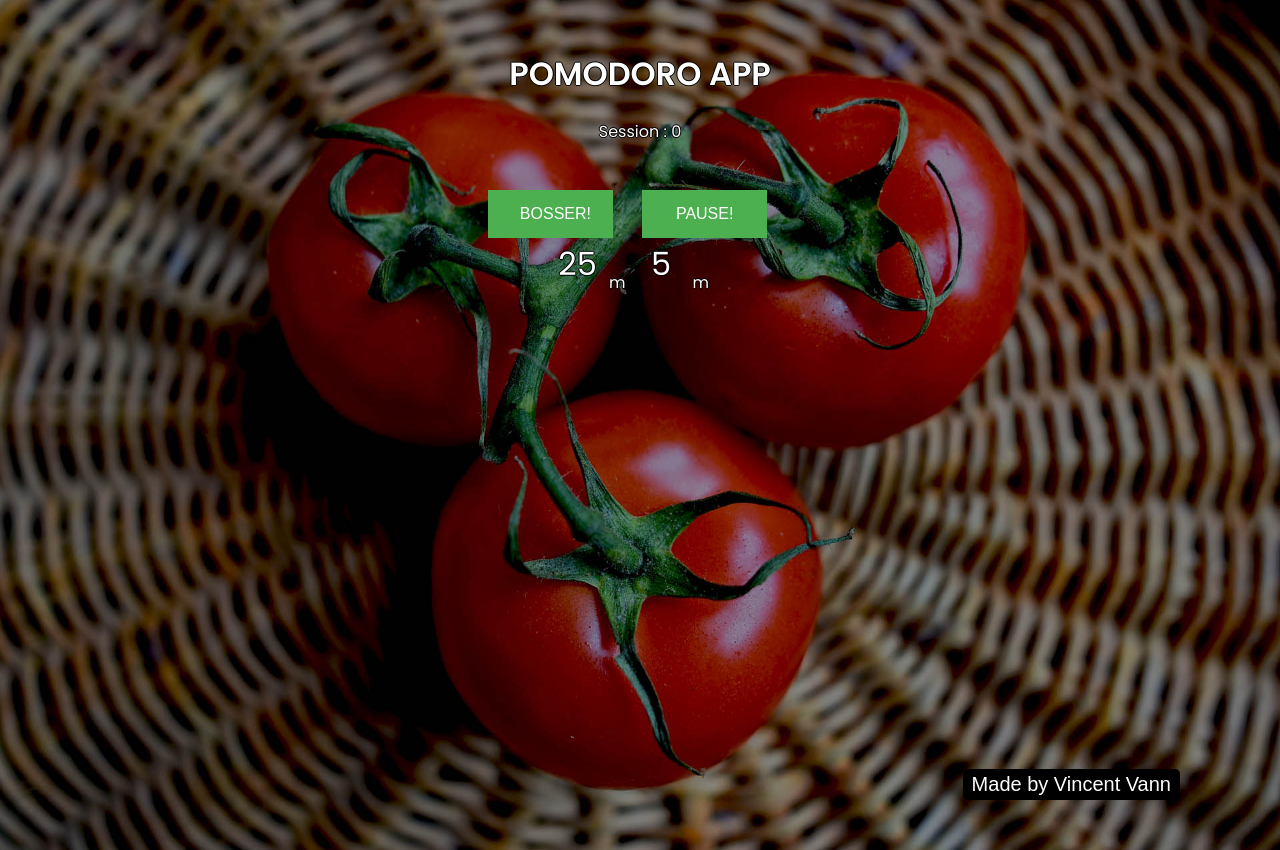
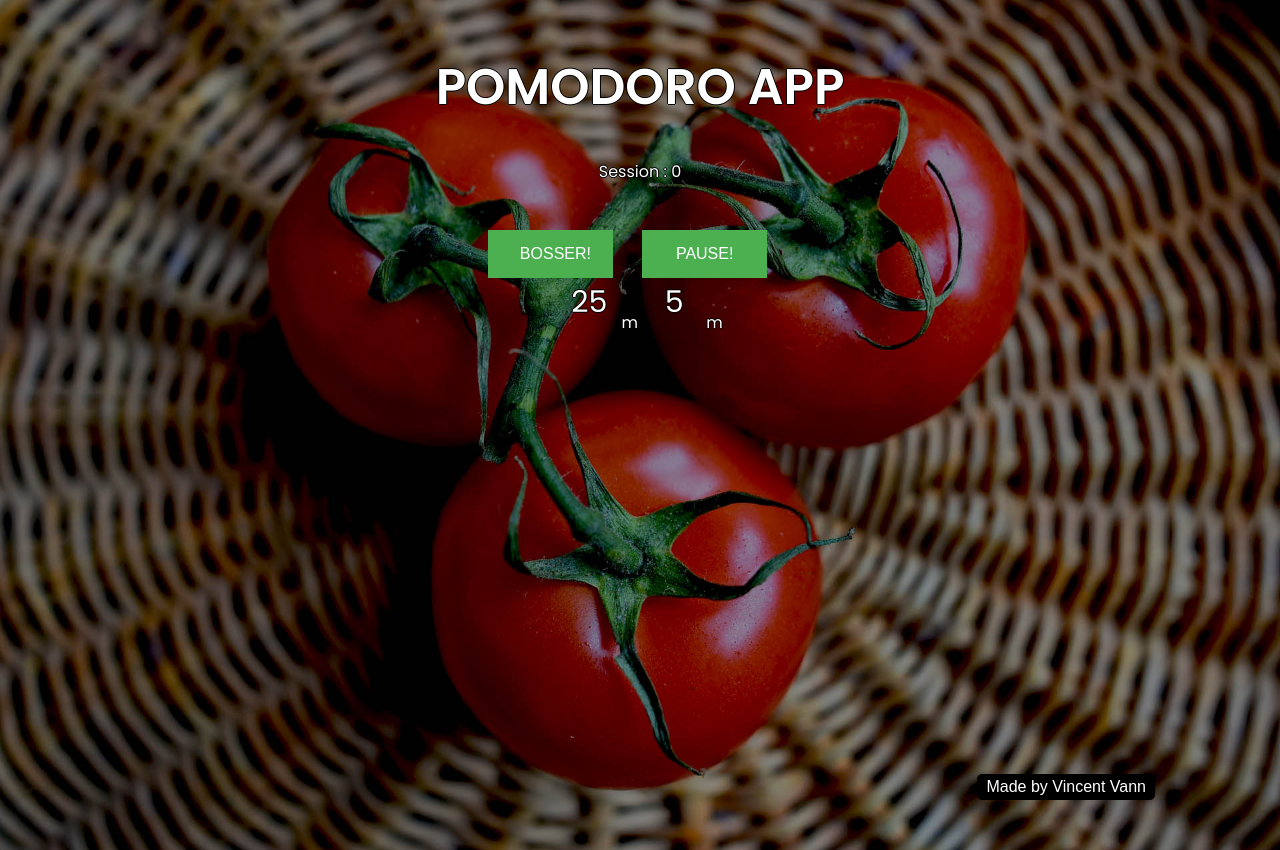
Before and after one commit to vincenz-cdf/pomodoro, a plain HTML site: page index.html in a window 1280 px wide. Drawn offline with Linux system fonts and the light colour scheme.

Commit message:
css DRY, refactoring + scss

```diff
--- a/index.html
+++ b/index.html
@@ -5,7 +5,7 @@
     <meta http-equiv="X-UA-Compatible" content="IE=edge">
     <meta name="viewport" content="width=device-width, initial-scale=1.0">
     <script src="js/script.js" defer></script>
-    <link rel="stylesheet" href="css/style.css" />
+    <link rel="stylesheet" href="css/main.css" />
     <link rel="icon" href="./assets/favicon.ico" type="image/x-icon"/>
     <audio id="alarm" src="./assets/alarm.mp3" preload="auto"></audio>
     <title>Pomodoro App</title>
@@ -17,16 +17,14 @@
     <div class="pw">
         <p id="timer"></p>
         <p id="depassement"></p>
-    </div>
-    <div>
         <p id="estimedtime"></p>
     </div>
     <div id="pw-button">
-        <button id="activate" class="activate">BOSSER!</button>
-        <button id="pause" class="activate">PAUSE!</button>
-        <button class="noname">Made by Vincent Vann</button>
+        <button id="activate" class="btn btn-activate">BOSSER!</button>
+        <button id="pause" class="btn btn-activate">PAUSE!</button>
+        <button class="btn btn-noname">Made by Vincent Vann</button>
     </div>
-    <div class="pw-input" id="pw-input">
+    <div id="pw-input">
         <textarea id="workValue" type="number" size="2" maxlength="3" max="3">25</textarea>m
         <textarea id="breakValue" type="number" size="2" maxlength="3" max="3">5</textarea>m
     </div>
--- a/css/style.css
+++ b/scss/main.scss
@@ -15,35 +15,41 @@ body {
     margin-top: 50px;
 }
 
-.h1 {
+h1 {
     font-size: 50px;
 }
 
 .pw {
     font-size: 96px;
     margin-bottom: -50px;
-}
-
-#depassement{
+    #depassement, #estimedtime{
         font-size:  36px;
         margin-bottom: 50px;
     }
+}
 
-.activate {
-    background-color: #4CAF50; /* Green */
+.btn {
+    color: white;
+    font-size: 16px;
+    margin-right: 25px;
+    &-activate {
+        background-color: #4CAF50;
         border: none;
-    color: white;
         padding: 15px 32px;
         text-align: center;
         text-decoration: none;
-    font-size: 16px;
         cursor: pointer;
         width: 125px;
         margin-right: 25px;
     }
-
-.pw-input {
-    margin-right: 25px;
+    &-noname {
+        background-color: #000;
+        border: 3px solid #000;
+        border-radius: 5px;
+        position: fixed;
+        bottom: 0;
+        right: 100px;
+    }
 }
 
 textarea {
@@ -57,19 +63,7 @@ textarea {
     color: white;
     text-shadow: 1px 0 0 #000, 0 -1px 0 #000, 0 1px 0 #000, -1px 0 0 #000;
     font-family: "Poppins", sans-serif;
-    font-size: 32px;
-}
-
-.noname {
-    background-color: #000;
-    border: 3px solid #000;
-    border-radius: 5px;
-    position: fixed;
-    bottom: 0;
-    right: 100px;
-    color: white;
-    text-shadow: none;
-    font-size: 20px;
+    font-size: 30px;
 }
 
 /************ Responsive ************/
@@ -85,6 +79,6 @@ textarea {
         color: white;
         text-shadow: 1px 0 0 #000, 0 -1px 0 #000, 0 1px 0 #000, -1px 0 0 #000;
         font-family: "Poppins", sans-serif;
-        font-size: 32px;
+        font-size: 30px;
     }
 }
```
Also changed, not shown: css/main.css (added), 2 other files. Lines whose indentation alone changed are shown as unchanged.
